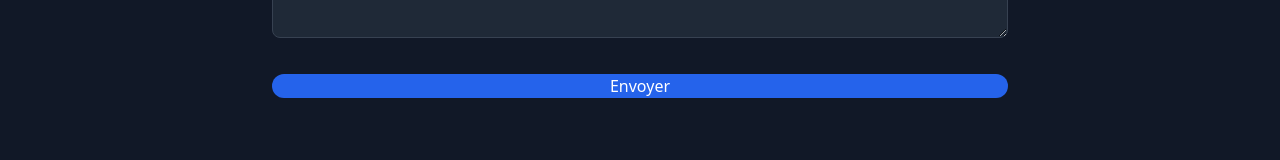
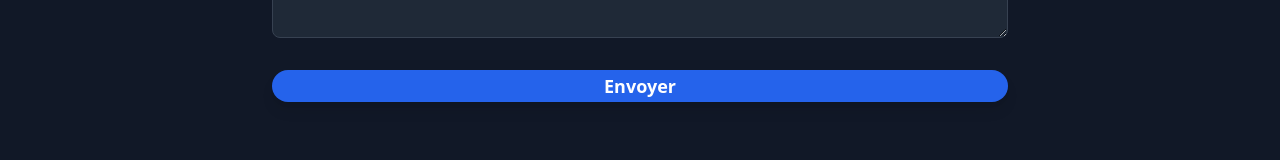
Before and after one commit to KuramaMr/Portfolio-Dorian, a Next.js app: page / in a window 1280 px wide. Shown: the part 4332-4492 px from the top of the page. Built offline with nearby package versions, Linux system fonts and the light colour scheme.

Commit message:
Ajout d'animation

```diff
--- a/src/components/Contact.jsx
+++ b/src/components/Contact.jsx
@@ -91,8 +91,8 @@ const Contact = () => {
           <div>
           <motion.button
               type="submit"
-              className="w-full bg-blue-600 text-white py-3 px-6 rounded-full hover:bg-blue-700 transition-colors duration-300 relative overflow-hidden"
-              whileHover={{ scale: 1.05 }}
+              className="w-full bg-blue-600 text-white py-4 px-8 rounded-full hover:bg-blue-700 transition-all duration-300 relative overflow-hidden shadow-lg text-lg font-semibold"
+              whileHover={{ scale: 1.05, boxShadow: "0 0 15px rgba(59, 130, 246, 0.5)" }}
               whileTap={{ scale: 0.95 }}
               disabled={isSubmitting}
             >
@@ -114,7 +114,7 @@ const Contact = () => {
                   <motion.div
                     animate={{ rotate: 360 }}
                     transition={{ duration: 1, repeat: Infinity, ease: "linear" }}
-                    className="w-6 h-6 border-t-2 border-white rounded-full"
+                    className="w-8 h-8 border-t-3 border-white rounded-full"
                   />
                 </motion.span>
               )}
```
